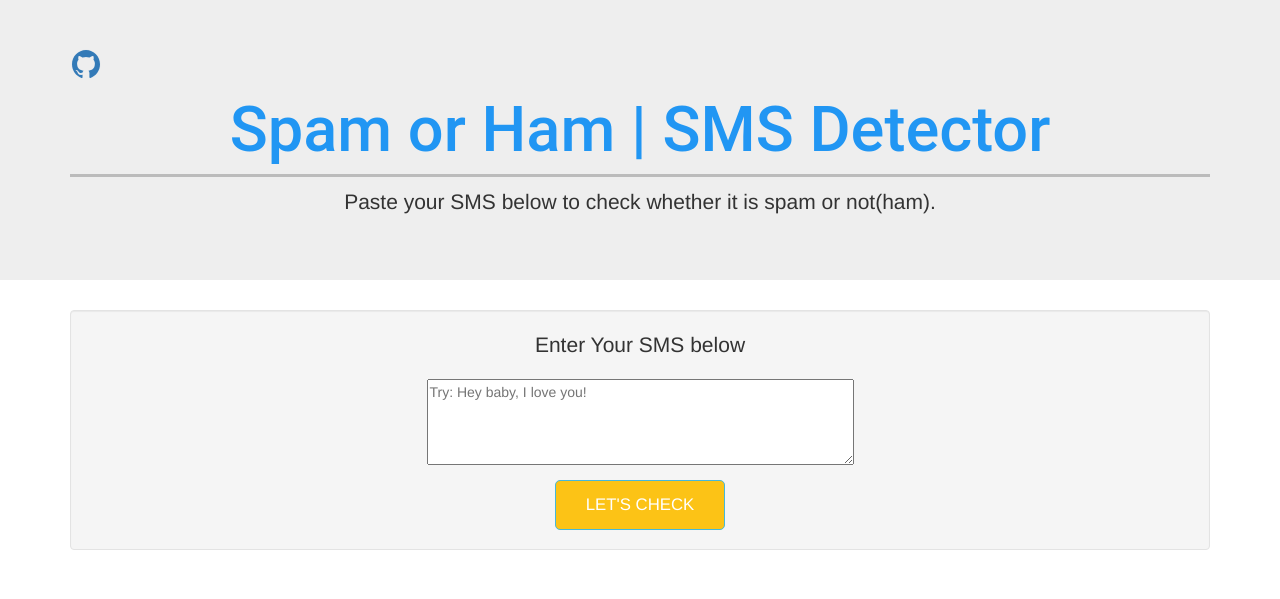
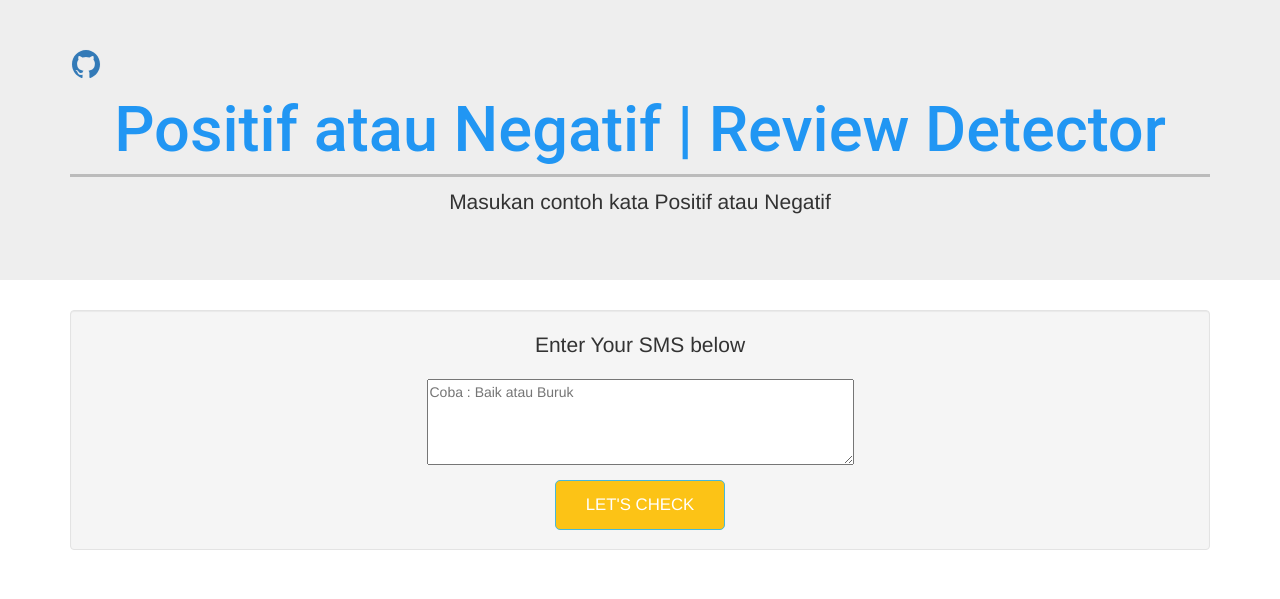
Before and after one commit to asaniafatma/UTS, a Flask app: page / in a window 1280 px wide. Shown: the top 599 px of the page. Run offline with Flask 2, Linux system fonts and the light colour scheme; some libraries are stand-ins or nearby versions.

Commit message:
Update home.html

```diff
--- a/templates/home.html
+++ b/templates/home.html
@@ -5,7 +5,7 @@
 	<!-- <link rel="stylesheet" type="text/css" href="../static/css/styles.css"> -->
 	<meta charset="UTF-8">
     <meta name="viewport" content="width=device-width, initial-scale=1.0">
-    <meta name="keywords" content="Review KFC Positif atau Negatif">
+    <meta name="keywords" content="Review rating KFC Positif atau Negatif">
     <meta name="description" content="Positif atau Negatif">
 
     <link rel="icon" type="image/png" href="" />
@@ -79,8 +79,8 @@
       <div class="container text-xs-center text-white">
         <a href="https://github.com/maladeep/sms-spam-ham-detector" target="_blank" title="View code at Github"> <ion-icon name="logo-github" size="large"></ion-icon></a>
 
-        <h1 class="display-1 card-header" align="center" style="color:#2196F3;">Spam or Ham | SMS Detector  </h1>
-        <p class="lead" align="center"> Paste your SMS below to check whether it is spam or  not(ham).  </p>
+        <h1 class="display-1 card-header" align="center" style="color:#2196F3;">Positif atau Negatif | Review Detector  </h1>
+        <p class="lead" align="center"> Masukan contoh kata Positif atau Negatif </p>
 
       </div>
     </div>
@@ -97,7 +97,7 @@
 		<form action="{{ url_for('predict')}}" method="POST" align="center">
 		<p class="lead">Enter Your SMS below</p>
 
-		<textarea name="message" rows="4" cols="50" placeholder="Try: Hey baby, I love you!" required="required"></textarea>
+		<textarea name="message" rows="4" cols="50" placeholder="Coba : Baik atau Buruk" required="required"></textarea>
 		<br/>
 
 		<input type="submit" class="btn-info btn" value="Let's Check" >
```
